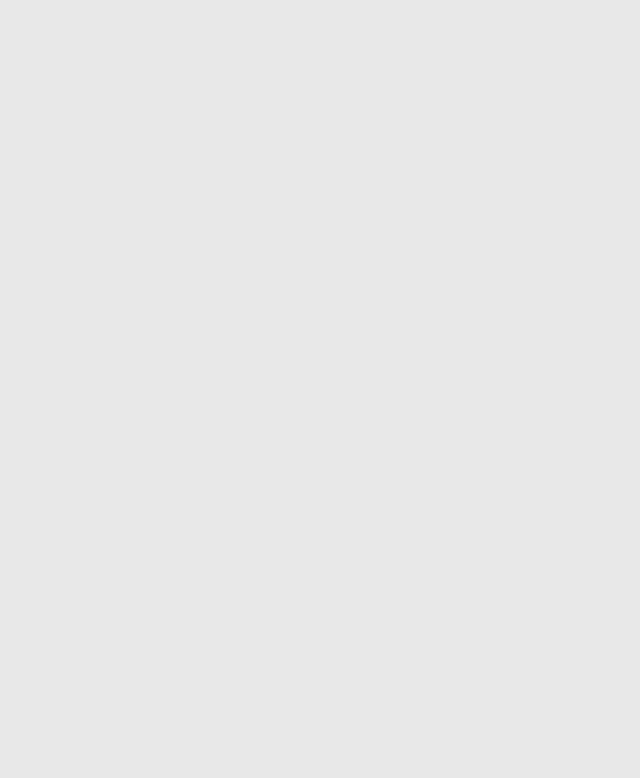
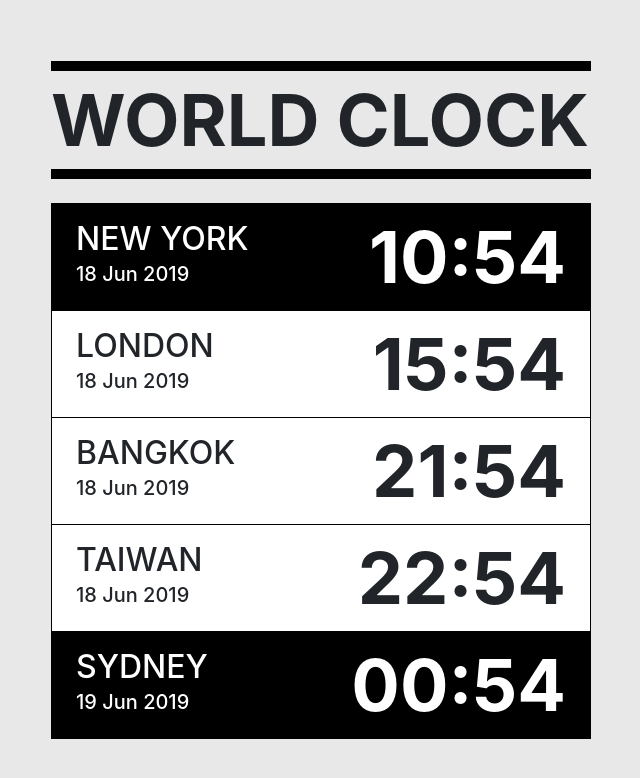
Before and after one commit to scps940327/World-Clock, a React app: page / in a window 1280 px wide. Shown: the whole page, without its empty margins (319-959 px from the left). Built offline with nearby package versions, Linux system fonts and the light colour scheme.

Commit message:
【更新】完成時鐘版面
- 完成時鐘版面
- 使用 setInterval() 每秒更新時鐘
- 使用 Date.prototype.toLocaleString() 搭被 timeZone 的設定取得各地時間

```diff
--- a/src/js/Body.js
+++ b/src/js/Body.js
@@ -1,20 +1,97 @@
-import React from "react";
+import React,{ PropTypes ,useState, useEffect } from 'react';
 import ReactDOM from "react-dom";
 
-class Body extends React.Component {
-   constructor() {
-      super();
-      this.state = {
+function Body(){
+   const dateObj = new Date();
+   let dateObjOption = (timeZone) => {
+      return {timeZone: timeZone, month: 'short', year: "numeric", day: "numeric", hour: "numeric", minute: "numeric"};
+   }
+   const [timeData, setTimeData] = useState([
+      {
+         pos: 'NEW YORK',
+         time: dateObj.toLocaleString('en-GB', dateObjOption('America/New_York'))
+      },
+      {
+         pos: 'LONDON',
+         time: dateObj.toLocaleString('en-GB', dateObjOption('Europe/London'))
+      },
+      {
+         pos: 'BANGKOK',
+         time: dateObj.toLocaleString('en-GB', dateObjOption('Asia/Bangkok'))
+
+      },
+      {
+         pos: 'TAIWAN',
+         time: dateObj.toLocaleString('en-GB', dateObjOption('Asia/Taipei'))
+      },
+      {
+         pos: 'SYDNEY',
+         time: dateObj.toLocaleString('en-GB', dateObjOption('Australia/Sydney'))
       }
+   ]);
+
+   useEffect(() => {
+      setInterval(getNowTime, 1000);
+   }, []);
+
+   function getNowTime(){
+      let dateObj = new Date();
+      //console.log('update');
+      setTimeData([
+         {
+            pos: 'NEW YORK',
+            time: dateObj.toLocaleString('en-GB', dateObjOption('America/New_York'))
+         },
+         {
+            pos: 'LONDON',
+            time: dateObj.toLocaleString('en-GB', dateObjOption('Europe/London'))
+         },
+         {
+            pos: 'BANGKOK',
+            time: dateObj.toLocaleString('en-GB', dateObjOption('Asia/Bangkok'))
+
+         },
+         {
+            pos: 'TAIWAN',
+            time: dateObj.toLocaleString('en-GB', dateObjOption('Asia/Taipei'))
+         },
+         {
+            pos: 'SYDNEY',
+            time: dateObj.toLocaleString('en-GB', dateObjOption('Australia/Sydney'))
+         }
+      ])
    }
-   render() {
-      return (
-         <div className="content_wrapper">
+   return(
+      <div className="content_wrapper">
+         <div className="title font-large mb-4">WORLD CLOCK</div>
+         <div className="border border-dark">
+            {timeData.map((timeDataItem, i) =>
+            <ClockItem data={timeDataItem} key={'timeDataItem' + i} index={i} length={timeData.length} />)}
          </div>
-      );
-   }
+      </div>
+   )
 }
 
 
+function ClockItem({data, index, length}){
+   let timeData = data.time.split(',');
+
+   function getThemeColor(index){
+      if(index == 0) return 'bg-dark text-white border-bottom';
+      if(index == (length - 1)) return 'bg-dark text-white';
+      return 'bg-white border-bottom';
+   }
+
+   return(
+      <div className={"row py-1 px-4 align-items-center no-gutters border-dark " + getThemeColor(index)}>
+         <div className="col text-left">
+            <div className="h2 mb-1">{data.pos}</div>
+            <div className="h5">{timeData[0]}</div>
+         </div>
+         <div className="col text-right font-large">{timeData[1]}</div>
+      </div>
+   )
+}
+
 export default Body;
 ReactDOM.render(<Body/>, document.getElementById('root'));
--- a/src/scss/component/custom.scss
+++ b/src/scss/component/custom.scss
@@ -1,9 +1,9 @@
 // Required
 $muted: #E8E8E8;
+$dark: #000000;
 @import "node_modules/bootstrap/scss/functions";
 @import "node_modules/bootstrap/scss/variables";
 @import "node_modules/bootstrap/scss/mixins";
 
 @import "node_modules/bootstrap/scss/grid";
 @import "node_modules/bootstrap/scss/utilities";
-@import "node_modules/bootstrap/scss/utilities";
--- a/src/scss/style.scss
+++ b/src/scss/style.scss
@@ -1,5 +1,12 @@
 @import "component/color.scss";
 @import "component/custom.scss";
+
+$max-width: 540px;
+@mixin max_width($maxWidth: $max-width) {
+  max-width: $maxWidth;
+  margin-left: auto;
+  margin-right: auto;
+}
 
 div{
   box-sizing: border-box;
@@ -15,9 +22,20 @@ body{
   display: flex;
   align-items: center;
   height: 100vh;
-  text-align: center;
 }
 
 .content_wrapper{
+  @include max_width();
+  width: 100%;
+}
 
+.title{
+  border-top: 10px black solid;
+  border-bottom: 10px black solid;
 }
+
+.font-large{
+  font-size: 72px;
+  font-weight: bolder;
+  line-height: 98px;
+}
--- a/webpack.config.js
+++ b/webpack.config.js
@@ -7,7 +7,7 @@ module.exports = {
       //about:"./src/about.js"
   },
   output: {
-      path: __dirname + '/dist',
+      path: __dirname + '/docs',
       filename: "js/[name].js"
   },
   module: {
```
Also changed, not shown: src/scss/component/initial.scss (+0 -15 lines).
